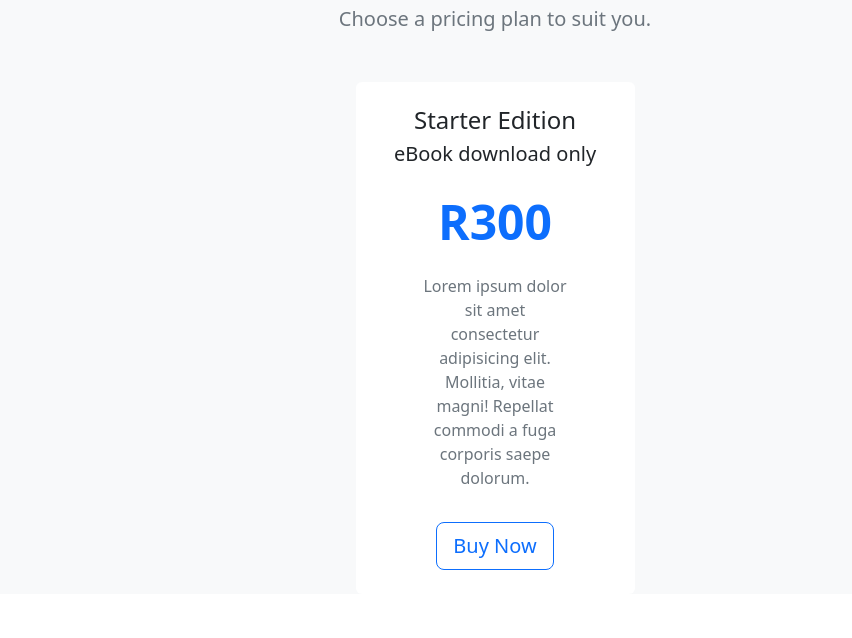
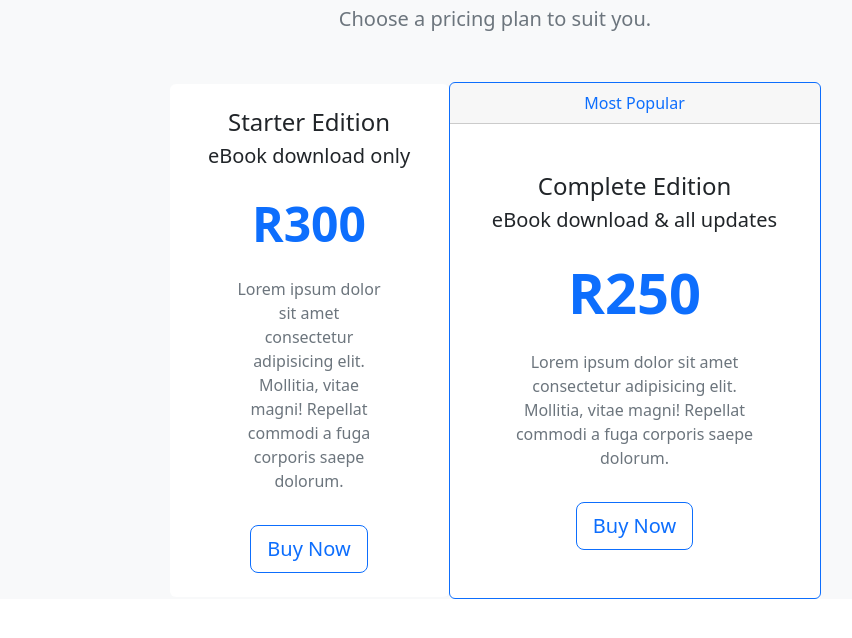
Before and after one commit to AlexJora/Book, a website: page index.html in a window 1280 px wide. Shown: the part 710-1348 px from the top of the page, without its empty margins (145-997 px from the left). Drawn offline with nearby package versions, Linux system fonts and the light colour scheme.

Commit message:
second card

```diff
--- a/index.html
+++ b/index.html
@@ -90,6 +90,21 @@
             </div>
           </div>
         </div>
+        <div class="col-9 col-lg-4">
+          <div class="card border-primary border-2">
+            <div class="card-header text-center text-primary">Most Popular</div>
+            <div class="card-body text-center py-5">
+              <h4 class="card-title">Complete Edition</h4>
+              <p class="lead card-subtitle">eBook download & all updates</p>
+              <p class="display-4 my-4 text-primary fw-bold">R250</p>
+              <p class="card-text mx-5 text-muted d-none d-lg-block">Lorem ipsum dolor sit amet consectetur adipisicing
+                elit. Mollitia, vitae magni! Repellat commodi a fuga corporis saepe dolorum.</p>
+              <a href="#" class="btn btn-outline-primary btn-lg mt-3">
+                Buy Now
+              </a>
+            </div>
+          </div>
+        </div>
 
         <!-- topics at a glance -->
 
```
